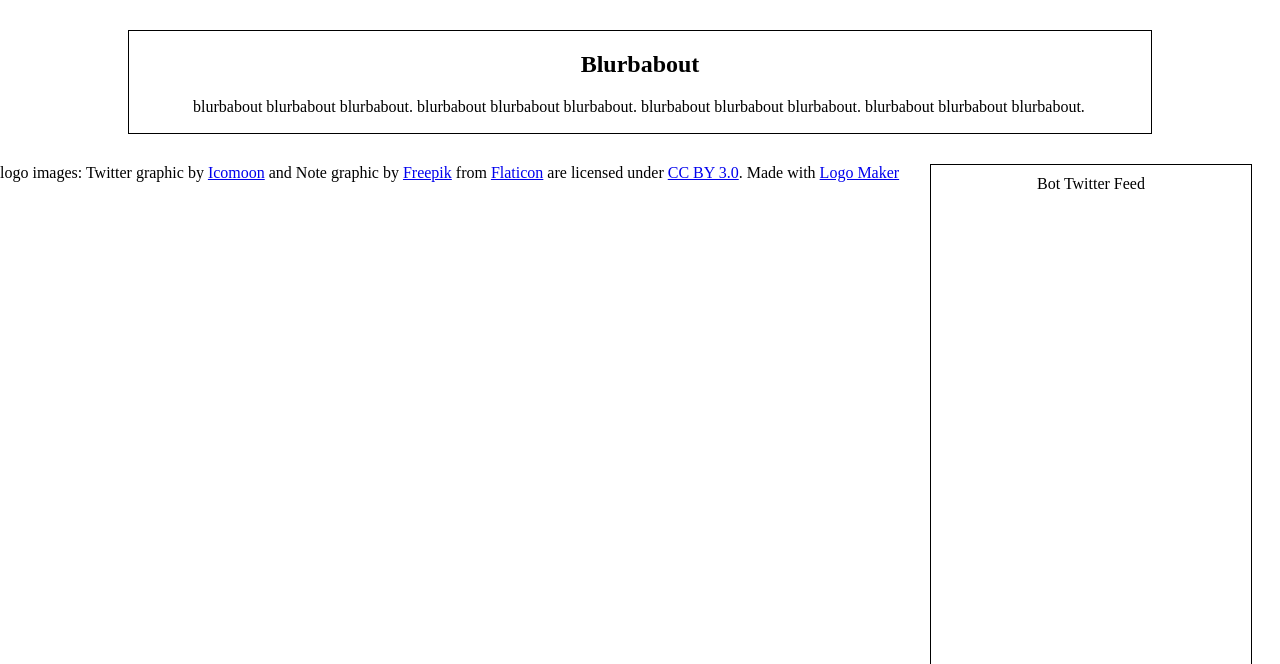
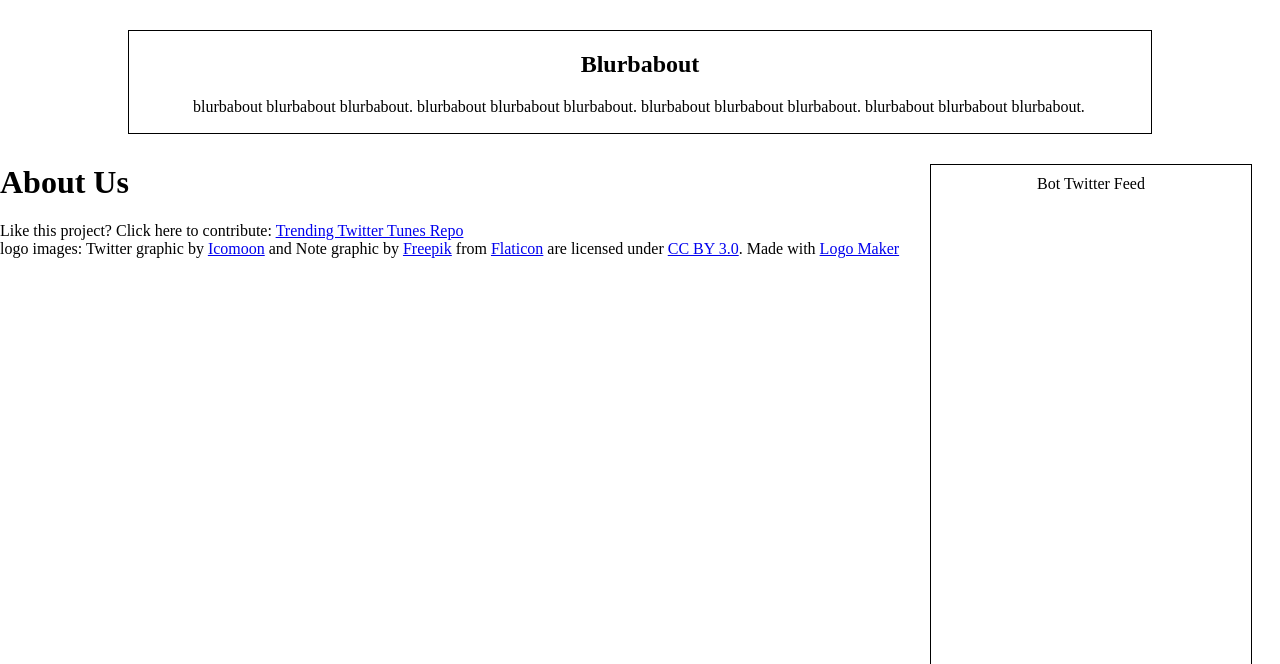
Before and after one commit to icarrera/twitter-tunes, a Python web app: template twitter_tunes/templates/index.jinja2 in a window 1280 px wide. Shown: the part 136-800 px from the top of the page. Run offline with Jinja, Linux system fonts and the light colour scheme; the template is opened without the code that fills it, so the values that code supplies are empty; some libraries are stand-ins or nearby versions.

Commit message:
Started adding about us section

```diff
--- a/twitter_tunes/templates/index.jinja2
+++ b/twitter_tunes/templates/index.jinja2
@@ -13,7 +13,7 @@
       <nav>
         <ul id="nav_ul">
           <li class="nav_li"><a href="/">Home</a></li>
-          <li class="nav_li"><a href="/about">About</a></li>
+          <li class="nav_li"><a href="#aboutus">About</a></li>
           <li  class="nav_li"><a href="www.twitter.com">Twitter</a></li>
         </ul>
       </nav>
@@ -46,7 +46,12 @@
         {% endfor %}
       </ul>
     </section>
+    <section>
+        <h1><a NAME="aboutus">About Us</a></h1>
+        Like this project? Click here to contribute:
+        <a href="https://github.com/icarrera/twitter-tunes">Trending Twitter Tunes Repo</a>
 
+    </section>
     <script src="https://cdnjs.cloudflare.com/ajax/libs/jquery/3.0.0-beta1/jquery.min.js"></script>
     <script src="../static/ttjs.js"></script>
   </body>
```
